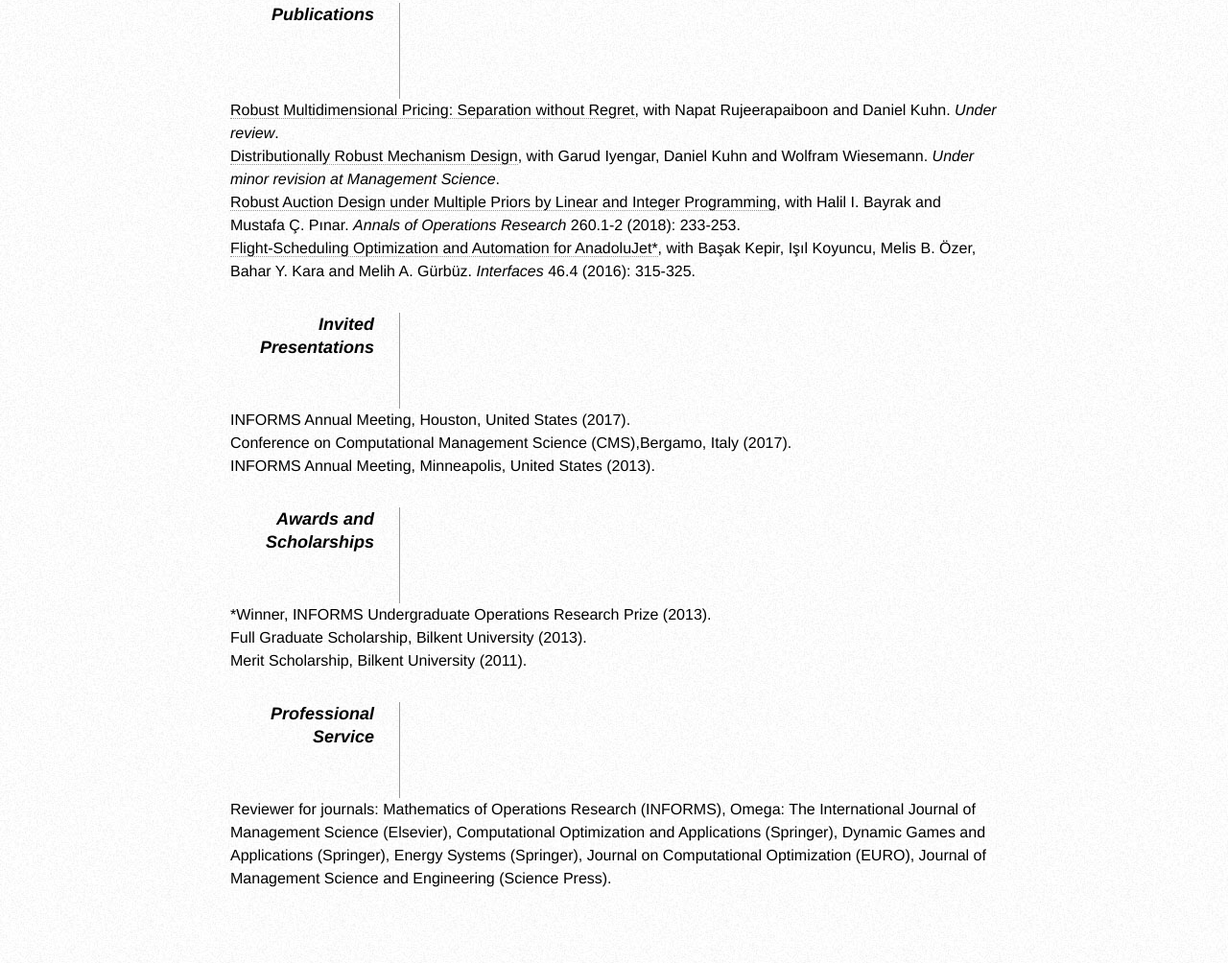
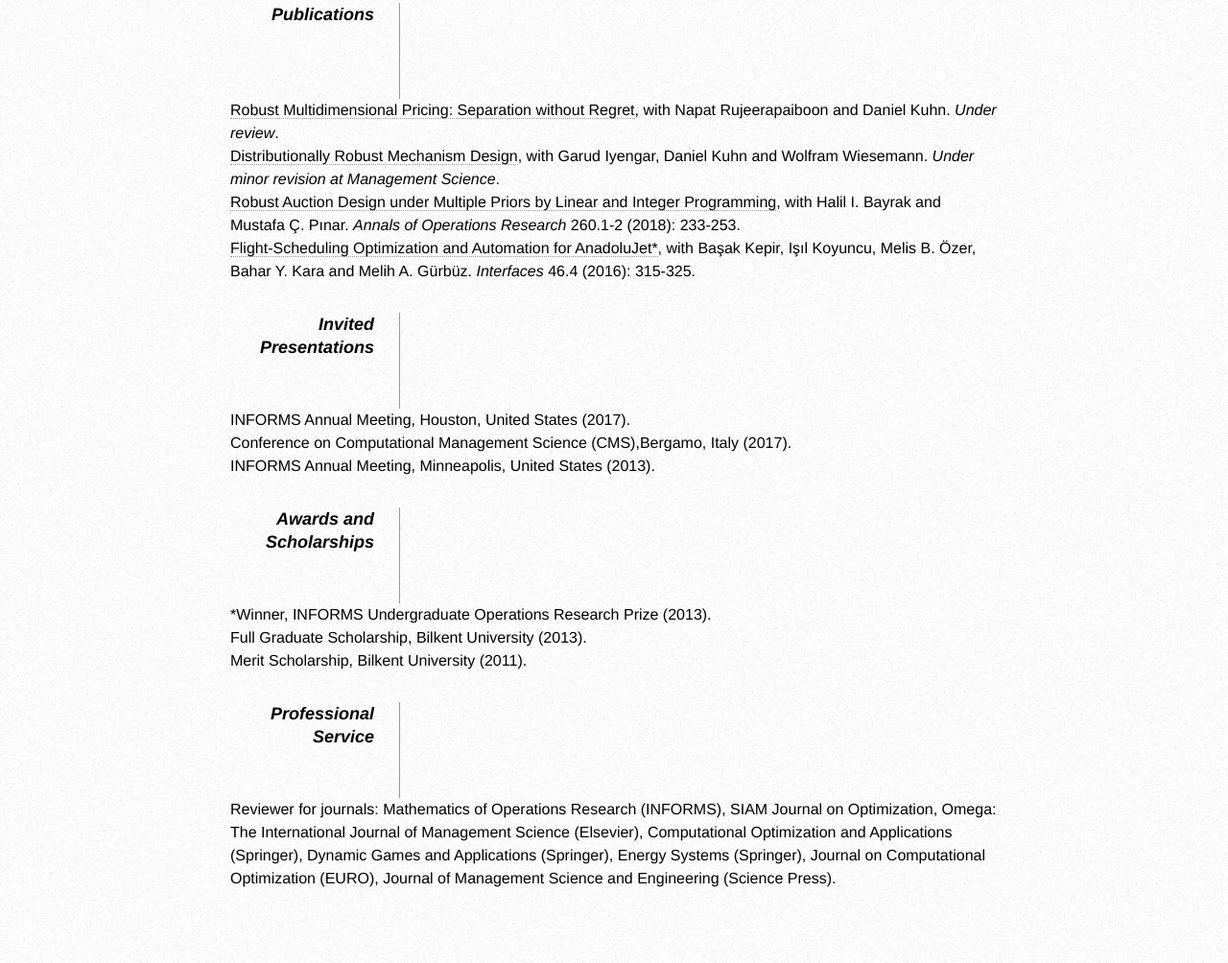
Before and after one commit to cagilkocyigit/cagilkocyigit.github.io, a plain HTML site: page index.html in a window 1280 px wide. Shown: the part 309-1313 px from the top of the page at 96% size. Drawn offline with Linux system fonts and the light colour scheme.

Commit message:
Add files via upload

```diff
--- a/index.html
+++ b/index.html
@@ -89,7 +89,7 @@
 
             <dt>Professional Service</dt>
             <dd>
-                <p> Reviewer for journals: Mathematics of Operations Research (INFORMS), Omega: The International Journal of Management Science  (Elsevier), Computational Optimization and Applications (Springer),
+                <p> Reviewer for journals: Mathematics of Operations Research (INFORMS), SIAM Journal on Optimization,  Omega: The International Journal of Management Science  (Elsevier), Computational Optimization and Applications (Springer),
                     Dynamic Games and Applications (Springer), Energy Systems (Springer),  Journal on Computational Optimization (EURO),  Journal of Management Science and Engineering (Science Press).<br /></p>
             </dd>
 
```
